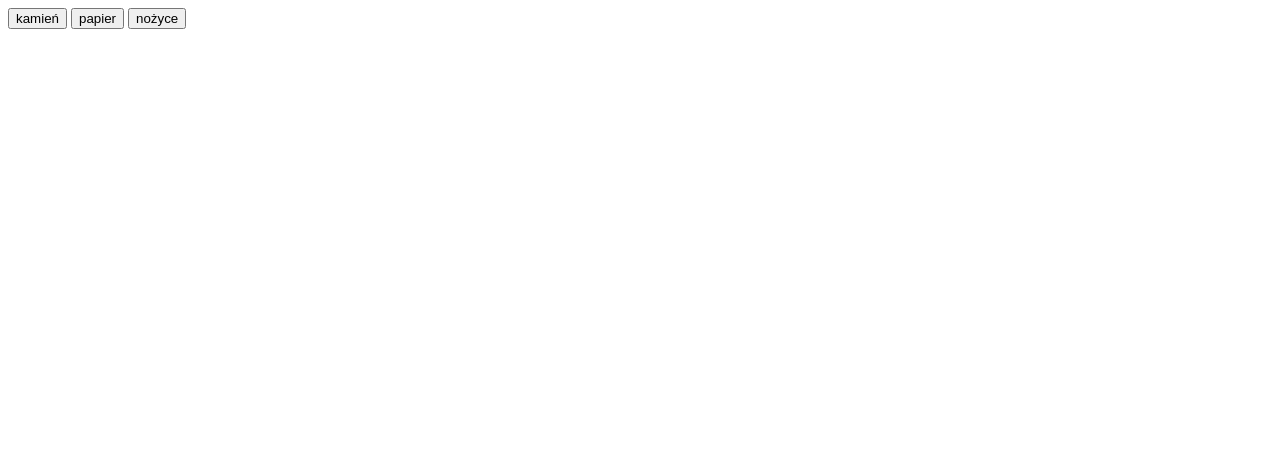
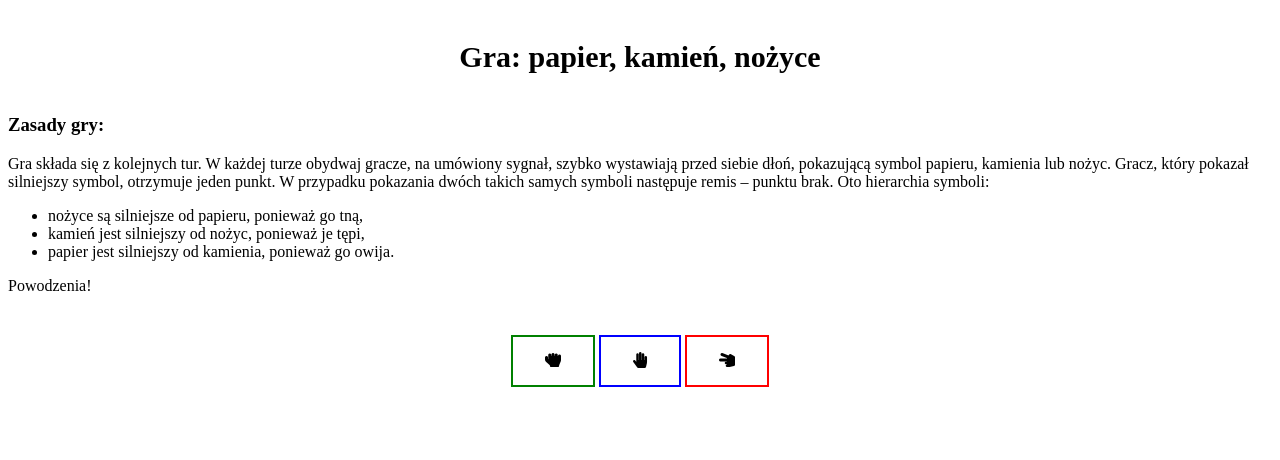
Before and after one commit to lukas1474/javascript-prework, a website: page index.html in a window 1280 px wide. Drawn offline with Linux system fonts and the light colour scheme.

Commit message:
add styles for buttons and add game rules

```diff
--- a/index.html
+++ b/index.html
@@ -4,15 +4,34 @@
 	<meta charset="UTF-8">
 	<title>Kamień, papier, nożyce</title>
 	<link rel="stylesheet" href="css/style.css">
+	<link rel="stylesheet" href="https://cdnjs.cloudflare.com/ajax/libs/font-awesome/5.9.0/css/all.min.css">
 </head>
 <body>
-	<div class="container">
-		<div id="buttons"></div>
-			<button id='play-rock'><a>kamień</a></button>
-			<button id='play-paper'><a>papier</a></button>
-			<button id='play-scissors'><a>nożyce</a></button>
-		<div id="messages"></div>
-	</div>
+	<header>
+		<h2 class="page-title">Gra: papier, kamień, nożyce</h2>
+		<h3>Zasady gry:</h3>
+		<p>Gra składa się z kolejnych tur. W każdej turze obydwaj gracze, na umówiony sygnał, szybko wystawiają przed siebie dłoń, pokazującą symbol papieru, kamienia lub nożyc.
+			Gracz, który pokazał silniejszy symbol, otrzymuje jeden punkt.
+			W przypadku pokazania dwóch takich samych symboli następuje remis – punktu brak. Oto hierarchia symboli:
+		</p>
+		<ul>
+			<li>nożyce są silniejsze od papieru, ponieważ go tną,</li>
+			<li>kamień jest silniejszy od nożyc, ponieważ je tępi,</li>
+			<li>papier jest silniejszy od kamienia, ponieważ go owija.</li>
+		</ul>
+		<p>Powodzenia!</p>
+	</header>
+	<section class="game"></section>
+		<div class="container">
+			<div class="point-click">
+				<div id="buttons"></div>
+					<button id='play-rock'><i class="fas fa-hand-rock"></i></button>
+					<button id='play-paper'><i class="fas fa-hand-paper"></i></button>
+					<button id='play-scissors'><i class="fas fa-hand-scissors"></i></button>
+				</div>
+			<div id="messages"></div>
+		</div>
+	</section>
 	<script src="js/functions.js"></script>
 	<script src="js/script.js"></script>
 </body>
--- a/js/script.js
+++ b/js/script.js
@@ -14,7 +14,7 @@ function getMoveName(argMoveId){
 
 function displayResult(argComputerMove, argPlayerMove){
   if(argComputerMove == 'kamień' && argPlayerMove == 'papier'){
-    printMessage ('Ty wygrywasz!');
+    printMessage ('Ty wygrywasz!').fontColor='green';
   } if(argComputerMove == 'papier' && argPlayerMove == 'kamień'){
     printMessage('Przegrywasz');
   } if(argComputerMove == 'nożyce' && argPlayerMove == 'kamień'){
--- a/sass/style.scss
+++ b/sass/style.scss
@@ -0,0 +1,85 @@
+/* Global */
+
+*, *::before, *::after {
+    box-sizing: border-box;
+}
+
+
+.page-title {
+    font-size: 30px;
+    padding: 15px 32px;
+    text-align: center;
+}
+
+.container {
+    padding: 20px;
+    margin: 20px;
+    //border-style: solid;
+}
+
+.point-click {
+    text-align: center;
+    //border-style: solid;
+
+}
+
+#play-rock {
+    background-color: white;
+    border: none;
+    color: black;
+    border: 2px solid green;
+    padding: 15px 32px;
+    text-align: center;
+    text-decoration: none;
+    display: inline-block;
+    font-size: 16px;
+    transition-duration: 0.4s;
+}
+
+#play-rock:hover {
+    background-color: green;
+    color: white;
+
+}
+
+#play-paper {
+    background-color: white;
+    border: none;
+    color: black;
+    border: 2px solid blue;
+    padding: 15px 32px;
+    text-align: center;
+    text-decoration: none;
+    display: inline-block;
+    font-size: 16px;
+    transition-duration: 0.4s;
+}
+
+#play-paper:hover {
+    background-color: blue;
+    color: white;
+}
+
+#play-scissors {
+    background-color: white;
+    border: none;
+    color: black;
+    border: 2px solid red;
+    padding: 15px 32px;
+    text-align: center;
+    text-decoration: none;
+    display: inline-block;
+    font-size: 16px;
+    transition-duration: 0.4s;
+}
+
+#play-scissors:hover {
+    background-color: red;
+    color: white;
+}
+
+#messages {
+    padding: 25px;
+    //border-style: solid;
+    text-align: center;
+}
```
Also changed, not shown: css/style.css, 1 other file.
